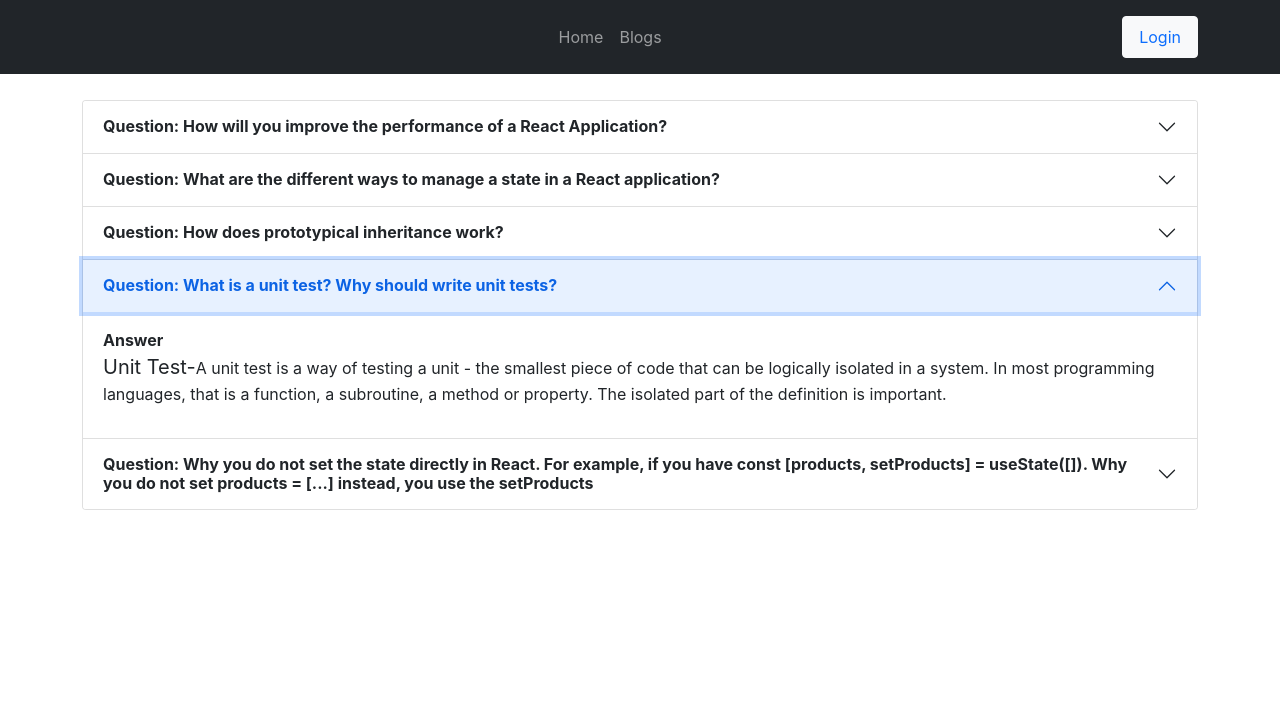
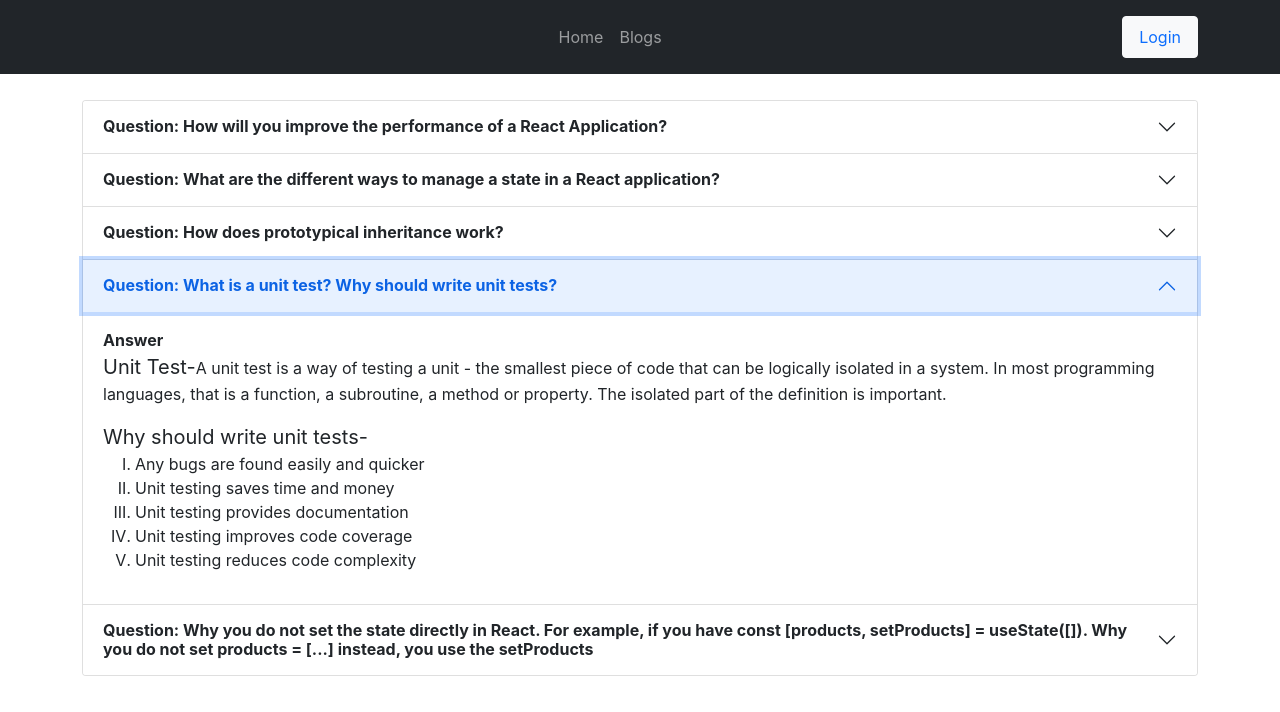
Before and after one commit to Ahsanul-kabir/trade-villa, a React (Create React App) app: page /blogs in a window 1280 px wide. Both pictures are taken after a click on the button "Question: What is a unit test? Why should write unit tests?". Shown: the top 712 px of the page. Built offline with nearby package versions, Linux system fonts and the light colour scheme; no server answers.

Commit message:
blogs page updated

```diff
--- a/src/Pages/Blogs/Blogs.js
+++ b/src/Pages/Blogs/Blogs.js
@@ -81,6 +81,17 @@ const Blogs = () => {
                                 <span className='fs-5 '>Unit Test-</span>
                                 A unit test is a way of testing a unit - the smallest piece of code that can be logically isolated in a system. In most programming languages, that is a function, a subroutine, a method or property. The isolated part of the definition is important.
                             </p>
+
+                            <p>
+                                <span className='fs-5 '>Why should write unit tests-</span>
+                                <ol type='I'>
+                                    <li>Any bugs are found easily and quicker</li>
+                                    <li>Unit testing saves time and money</li>
+                                    <li>Unit testing provides documentation</li>
+                                    <li>Unit testing improves code coverage </li>
+                                    <li>Unit testing reduces code complexity</li>
+                                </ol>
+                            </p>
                         </div>
                     </div>
                 </div>
```
